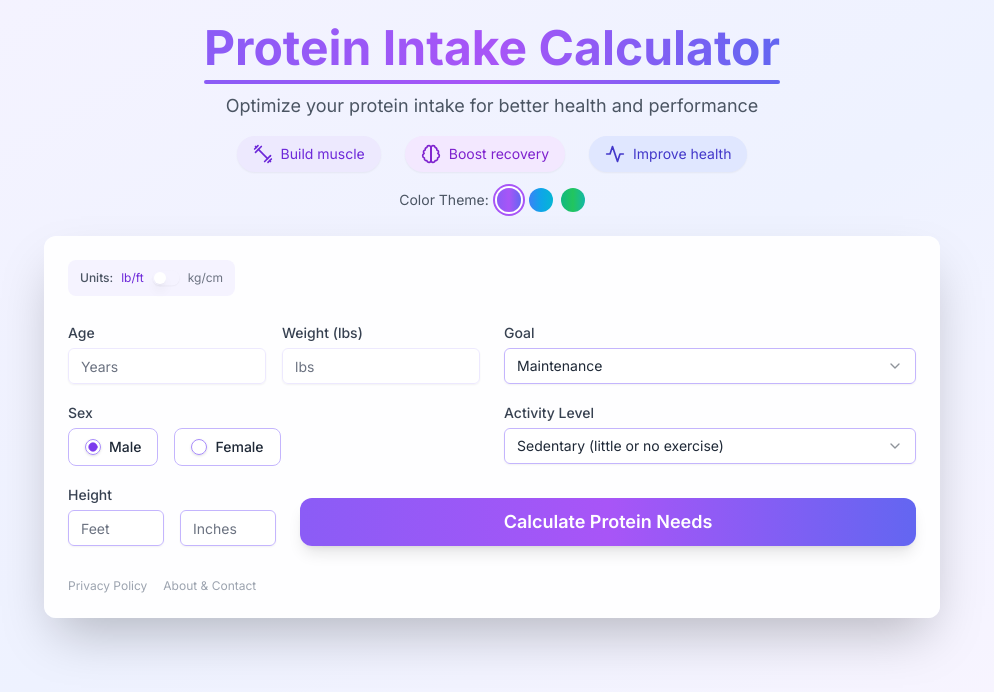
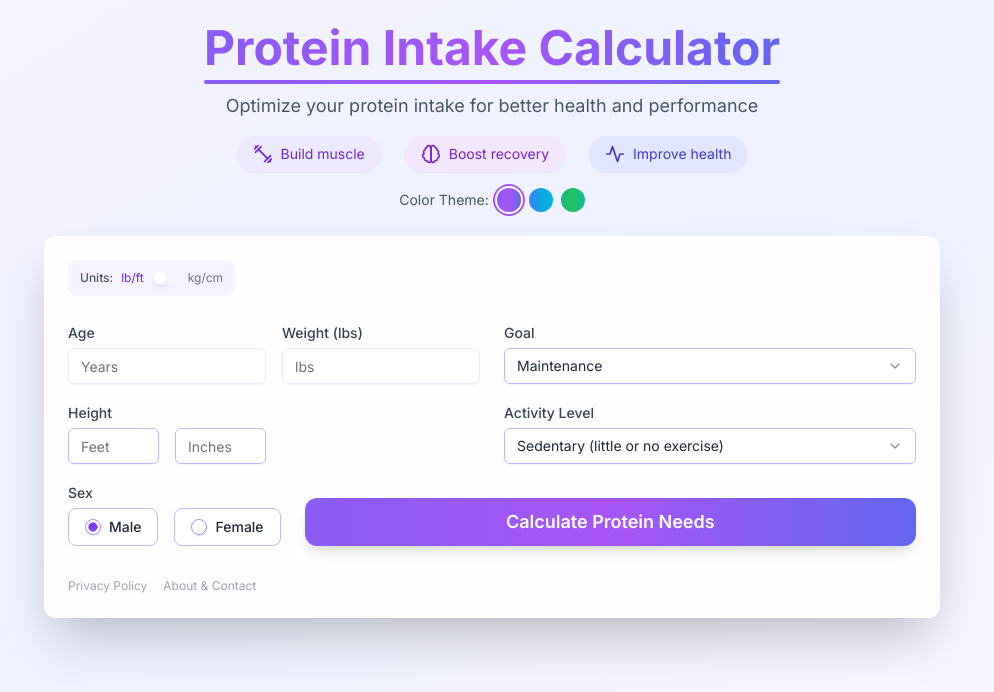
Before and after one commit to Paulsum1985/protein-calculator, a Next.js app: page / in a window 1280 px wide. Shown: the top 692 px of the page, without its empty margins (148-1142 px from the left). Built offline with nearby package versions, Linux system fonts and the light colour scheme.

Commit message:
reorder cells

```diff
--- a/src/app/page.tsx
+++ b/src/app/page.tsx
@@ -233,20 +233,36 @@ return (
       </div>
     </div>
 
-    <div>
-      <Label className="text-sm text-gray-700">Sex</Label>
-      <RadioGroup
-        value={formData.sex}
-        onValueChange={(value) => setFormData({...formData, sex: value})}
-        className="flex gap-4 mt-1"
-      >
-        {['male', 'female'].map((sex) => (
-          <div key={sex} className="flex items-center gap-2 bg-white/70 px-4 py-2 rounded-lg border border-violet-300 hover:border-violet-500 transition-all">
-            <RadioGroupItem value={sex} id={sex} className="text-violet-600 border-violet-400" />
-            <Label htmlFor={sex} className="text-sm capitalize text-gray-800">{sex}</Label>
+    <div className="grid grid-cols-2 gap-4">
+      <div className="group">
+        <Label className="text-sm text-gray-700 group-hover:text-violet-700 transition-colors">Height</Label>
+        {formData.units === 'imperial' ? (
+          <div className="grid grid-cols-2 gap-4 mt-1">
+            <Input
+              placeholder="Feet"
+              type="number"
+              className="bg-white/70 border-violet-300 focus:border-violet-500 focus:ring-violet-500 transition-all text-gray-800 placeholder:text-gray-500"
+              value={formData.heightFeet}
+              onChange={(e) => setFormData({...formData, heightFeet: e.target.value})}
+            />
+            <Input
+              placeholder="Inches"
+              type="number"
+              className="bg-white/70 border-violet-300 focus:border-violet-500 focus:ring-violet-500 transition-all text-gray-800 placeholder:text-gray-500"
+              value={formData.heightInches}
+              onChange={(e) => setFormData({...formData, heightInches: e.target.value})}
+            />
           </div>
-        ))}
-      </RadioGroup>
+        ) : (
+          <Input
+            placeholder="cm"
+            type="number"
+            className="mt-1 bg-white/70 border-violet-300 focus:border-violet-500 focus:ring-violet-500 transition-all text-gray-800 placeholder:text-gray-500"
+            value={formData.heightCm}
+            onChange={(e) => setFormData({...formData, heightCm: e.target.value})}
+          />
+        )}
+      </div>
     </div>
   </div>
 
@@ -285,36 +301,22 @@ return (
   </div>
 </div>
 
-{/* Height and Calculate Button Row - Below the Grid */}
+{/* Sex and Calculate Button Row - Below the Grid */}
 <div className="flex gap-6 items-end mt-4">
   <div>
-    <Label className="text-sm text-gray-700 group-hover:text-violet-700 transition-colors">Height</Label>
-    {formData.units === 'imperial' ? (
-      <div className="flex gap-4 mt-1">
-        <Input
-          placeholder="Feet"
-          type="number"
-          className="w-24 bg-white/70 border-violet-300 focus:border-violet-500 focus:ring-violet-500 transition-all text-gray-800 placeholder:text-gray-500"
-          value={formData.heightFeet}
-          onChange={(e) => setFormData({...formData, heightFeet: e.target.value})}
-        />
-        <Input
-          placeholder="Inches"
-          type="number"
-          className="w-24 bg-white/70 border-violet-300 focus:border-violet-500 focus:ring-violet-500 transition-all text-gray-800 placeholder:text-gray-500"
-          value={formData.heightInches}
-          onChange={(e) => setFormData({...formData, heightInches: e.target.value})}
-        />
-      </div>
-    ) : (
-      <Input
-        placeholder="cm"
-        type="number"
-        className="w-32 mt-1 bg-white/70 border-violet-300 focus:border-violet-500 focus:ring-violet-500 transition-all text-gray-800 placeholder:text-gray-500"
-        value={formData.heightCm}
-        onChange={(e) => setFormData({...formData, heightCm: e.target.value})}
-      />
-    )}
+    <Label className="text-sm text-gray-700">Sex</Label>
+    <RadioGroup
+      value={formData.sex}
+      onValueChange={(value) => setFormData({...formData, sex: value})}
+      className="flex gap-4 mt-1"
+    >
+      {['male', 'female'].map((sex) => (
+        <div key={sex} className="flex items-center gap-2 bg-white/70 px-4 py-2 rounded-lg border border-violet-300 hover:border-violet-500 transition-all">
+          <RadioGroupItem value={sex} id={sex} className="text-violet-600 border-violet-400" />
+          <Label htmlFor={sex} className="text-sm capitalize text-gray-800">{sex}</Label>
+        </div>
+      ))}
+    </RadioGroup>
   </div>
 
   <Button
```
